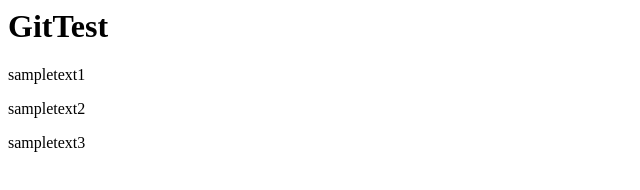
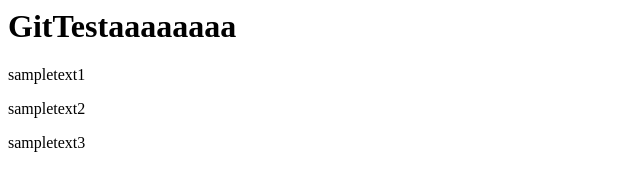
Before and after one commit to takezawashodai/aaapanda, a plain HTML site: page index.html in a window 1280 px wide. Shown: the whole page, without its empty margins (0-640 px from the left). Drawn offline with Linux system fonts and the light colour scheme.

Commit message:
タイトルを変更しました

```diff
--- a/index.html
+++ b/index.html
@@ -4,7 +4,7 @@
 <title>GitTest</title>
 </head>
 <body>
-<h1>GitTest</h1>
+<h1>GitTestaaaaaaaa</h1>
 <p>sampletext1</p>
 <p>sampletext2</p>
 <p>sampletext3</p>
```
